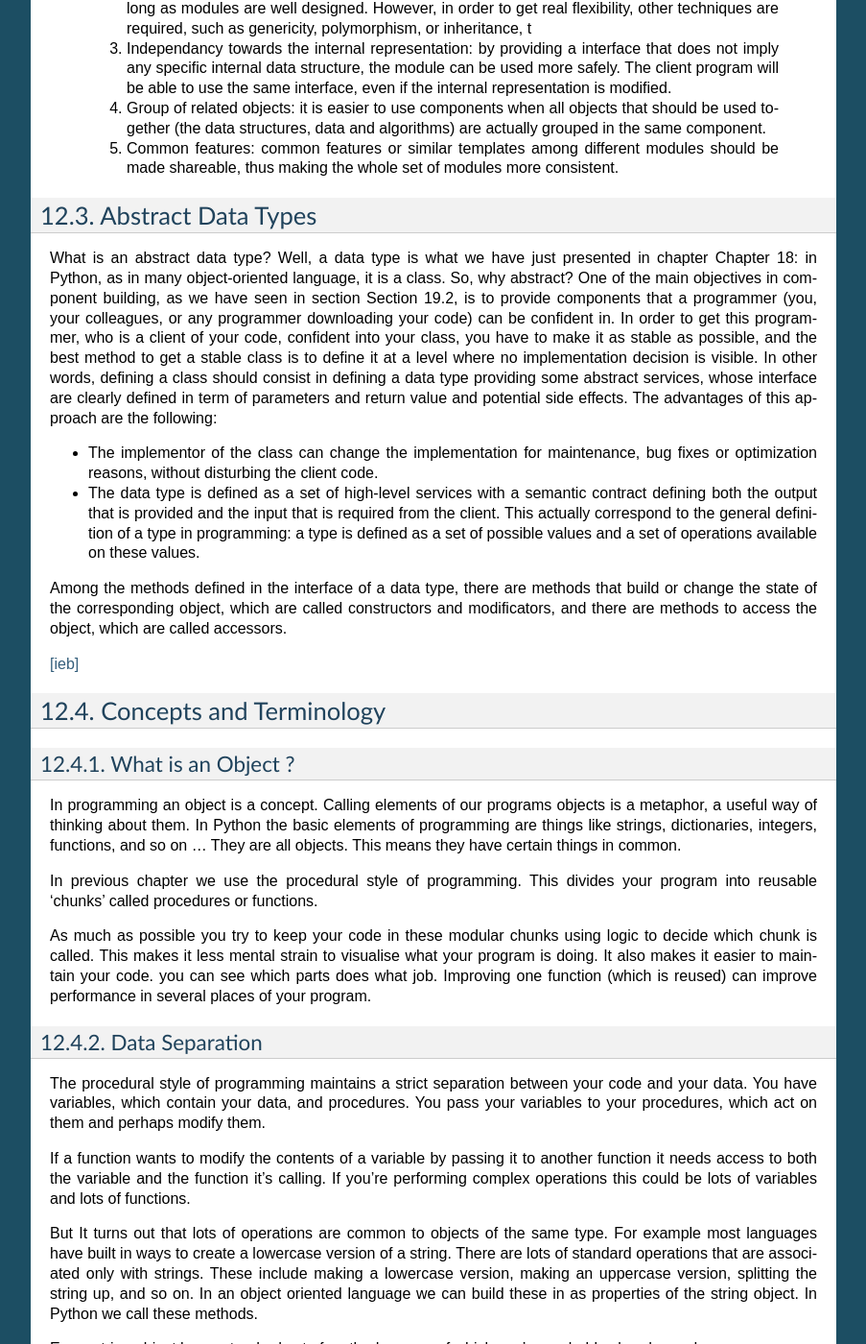
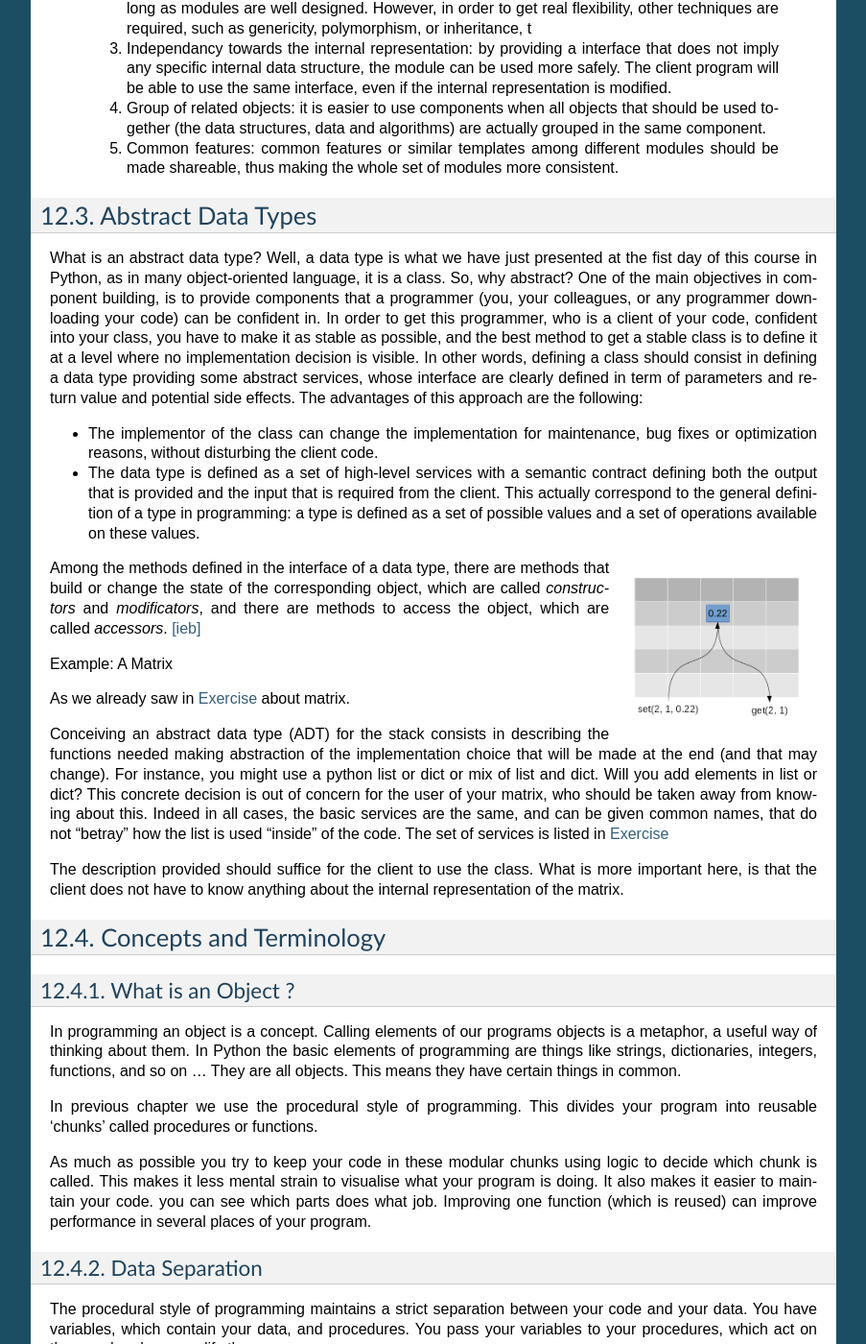
Before and after one commit to C3BI-pasteur-fr/python-course-1, a Sphinx documentation site: the page built from source/Object_Oriented_Programming.rst, in a window 1280 px wide and 1400 px high, scrolled down 3092 px. Shown: the whole window at 96% size, without its empty margins (198-1101 px from the left). Built offline with Sphinx 7.4.7, drawn with Linux system fonts in a browser that asks for light colours; some of the changed text lies outside the part shown.

Commit message:
add some exercises

```diff
--- a/source/Object_Oriented_Programming.rst
+++ b/source/Object_Oriented_Programming.rst
@@ -163,10 +163,10 @@ components. On the technical side, there are some conditions for modules to be r
 Abstract Data Types
 ===================
 
-What is an abstract data type? Well, a data type is what we have just presented in chapter Chapter 18: in
+What is an abstract data type? Well, a data type is what we have just presented at the fist day of this course in
 Python, as in many object-oriented language, it is a class. So, why abstract? One of the main objectives in
-component building, as we have seen in section Section 19.2, is to provide components that a programmer (you,
-your colleagues, or any programmer downloading your code) can be confident in. In order to get this programmer,
+component building, is to provide components that a programmer (you, your colleagues,
+or any programmer downloading your code) can be confident in. In order to get this programmer,
 who is a client of your code, confident into your class, you have to make it as stable as possible, and the best
 method to get a stable class is to define it at a level where no implementation decision is visible. In other words,
 defining a class should consist in defining a data type providing some abstract services, whose interface are clearly
@@ -180,13 +180,33 @@ following:
   a type in programming: a type is defined as a set of possible values and a set of operations available on these
   values.
 
+.. figure:: _static/figs/matrix.png
+   :alt: abstract datatype
+   :align: right
+   :height: 150px
+
+
 Among the methods defined in the interface of a data type, there are methods that build or change the state of the
-corresponding object, which are called constructors and modificators, and there are methods to access the object,
-which are called accessors.
+corresponding object, which are called *constructors* and *modificators*, and there are methods to access the object,
+which are called *accessors*.
+[ieb]_
+
+Example: A Matrix
+
+As we already saw in :ref:`matrix_exercise` about matrix.
 
 
 
-[ieb]_
+Conceiving an abstract data type (ADT) for the stack consists in describing the functions needed making
+abstraction of the implementation choice that will be made at the end (and that may change).
+For instance, you might use a python list or dict or mix of list and dict. Will you add elements in list or dict?
+This concrete decision is out of concern for the user of your matrix, who should be taken away from knowing about this.
+Indeed in all cases, the basic services are the same, and can be given common names, that do not "betray"
+how the list is used "inside" of the code. The set of services is listed in :ref:`matrix_exercise`
+
+The description provided should suffice for the client to use the class. What is more important here,
+is that the client does not have to know anything about the internal representation of the matrix.
+
 
 Concepts and Terminology
 ========================
@@ -821,24 +841,23 @@ This automatic destruction of unreferenced objects in Python is also called garb
 Exercises
 =========
 
-Modelize a sequence
+Modelize a sequence with few attributes and methods
 
 Exercise
 --------
 
-proposer du code => faire les schema des environements
-
-class
-attribut instance
-attribut class
-method
+Instanciate 2 sequences using your Sequence class, and draw schema representing the namespaces
 
 
 Exercise
 --------
 
-can you explain this result (use environment to explain) ?
-how to modify the class variable *a*
+.. literalinclude:: _static/code/class_attribute.py
+   :linenos:
+   :language: python
+
+Can you explain this result (draw namespaces  to explain) ?
+how to modify the class variable *class_attr*
 
 
 Exercise
```
Also changed, not shown: other parts of source/Object_Oriented_Programming.rst (+3 -3 lines).
